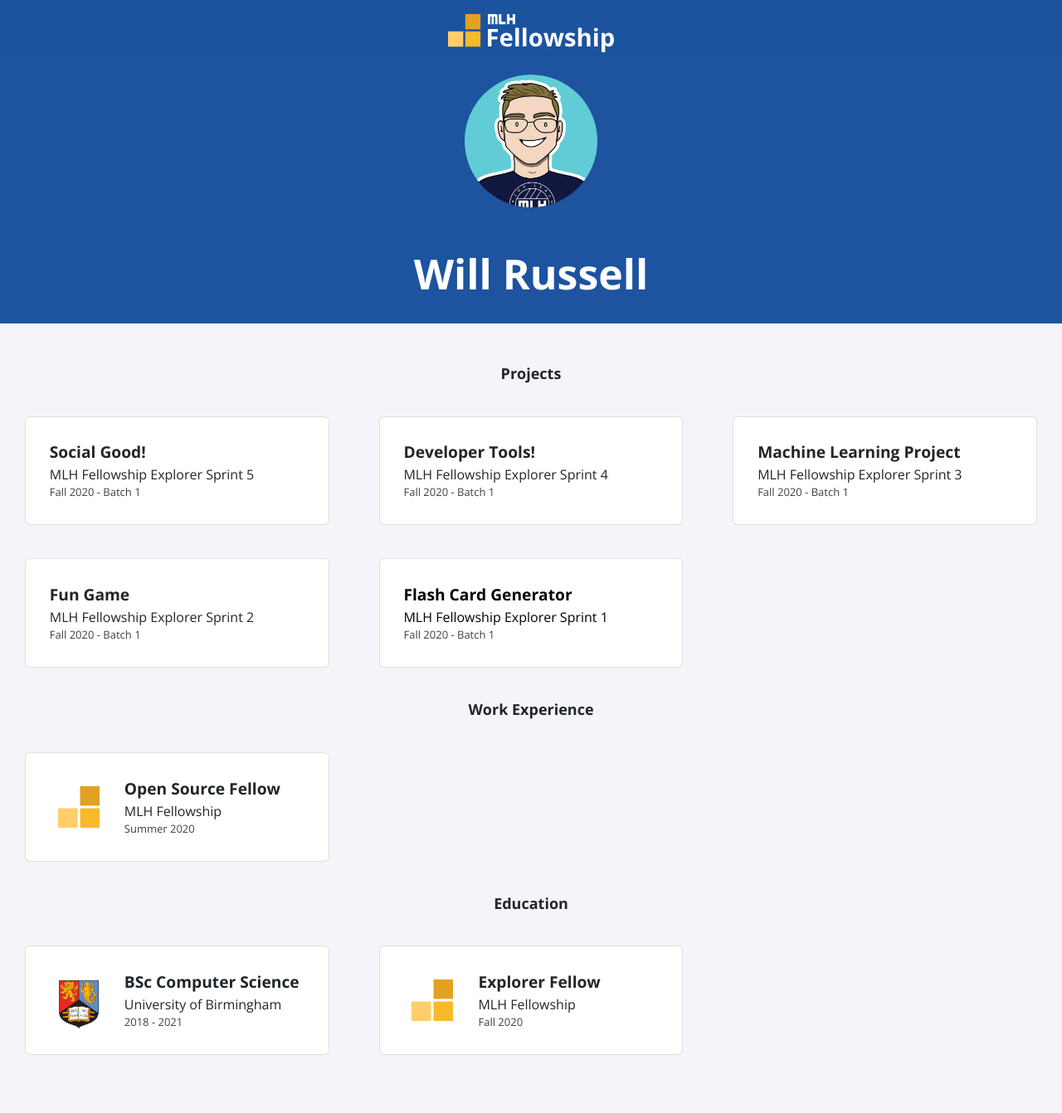
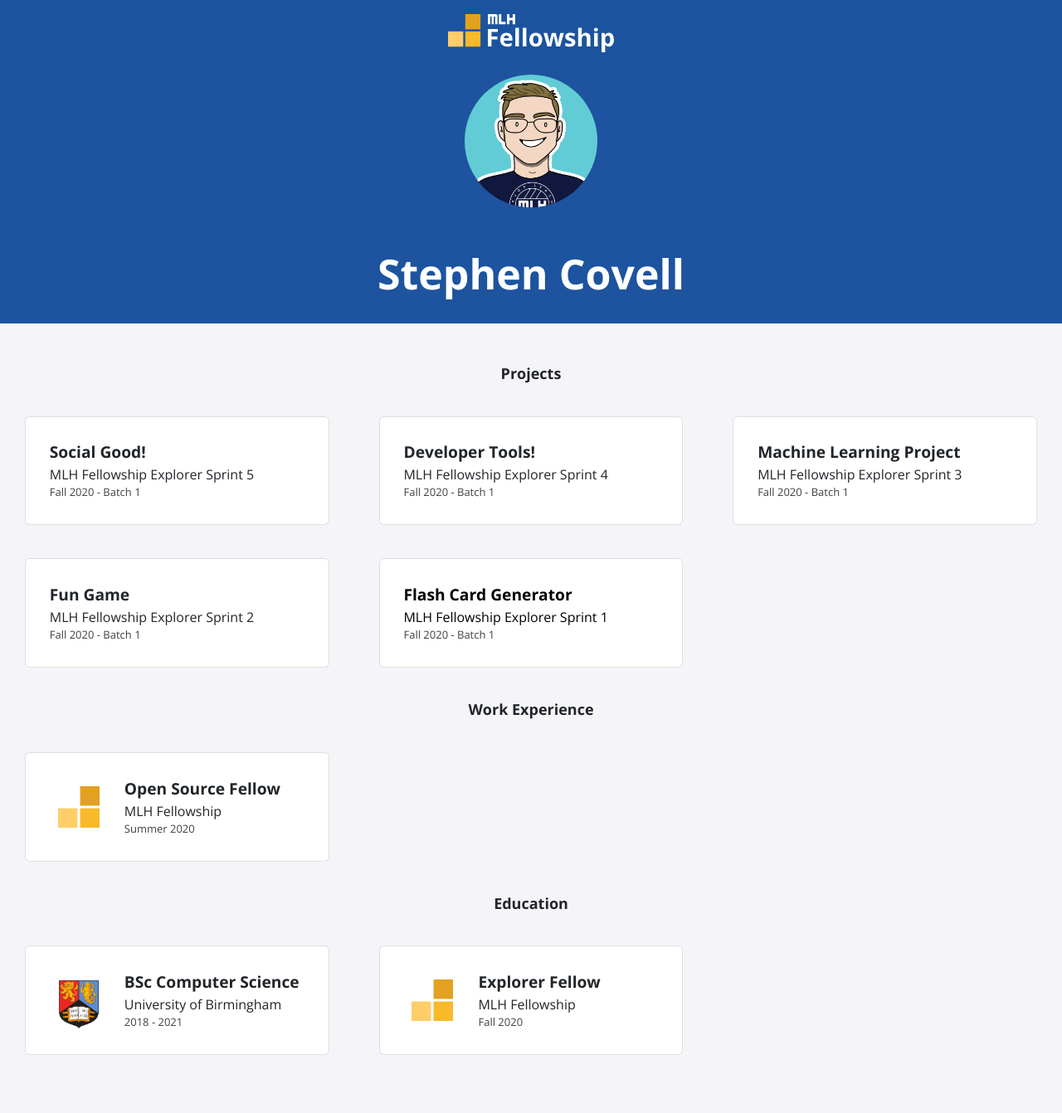
Before and after one commit to stephencovell/stephencovell.github.io, a Jekyll site: the page built from index.html, in a window 1280 px wide. Shown: the whole page at 83% size. Built offline with Jekyll 4.4.1, drawn with Linux system fonts in a browser that asks for light colours; nearby versions of some CDN libraries.

Commit message:
Update _config.yml

```diff
--- a/_config.yml
+++ b/_config.yml
@@ -1,4 +1,4 @@
-title: "Will Russell"
+title: "Stephen Covell"
 email: fellowship@mlh.io
 description: >- # this means to ignore newlines until "baseurl:"
   Write an awesome description for your new site here. You can edit this
```
